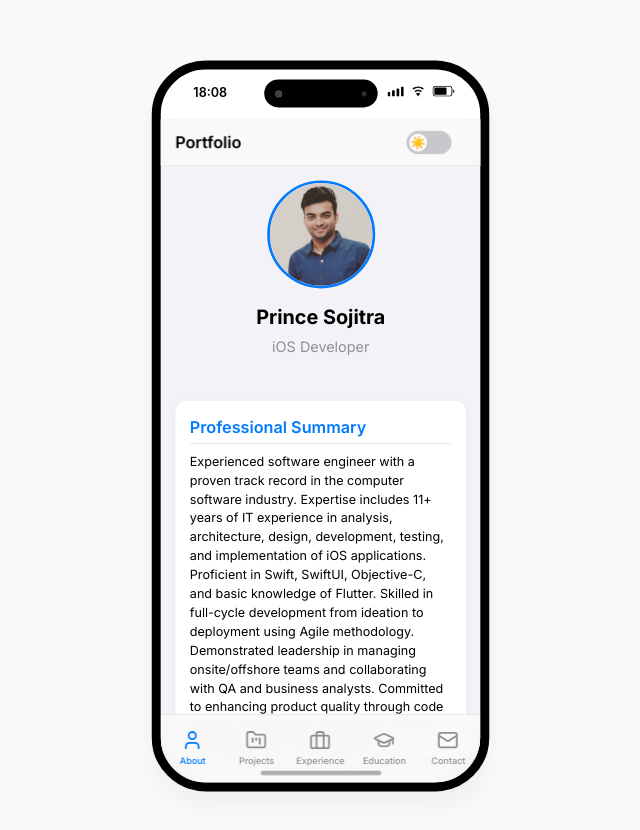
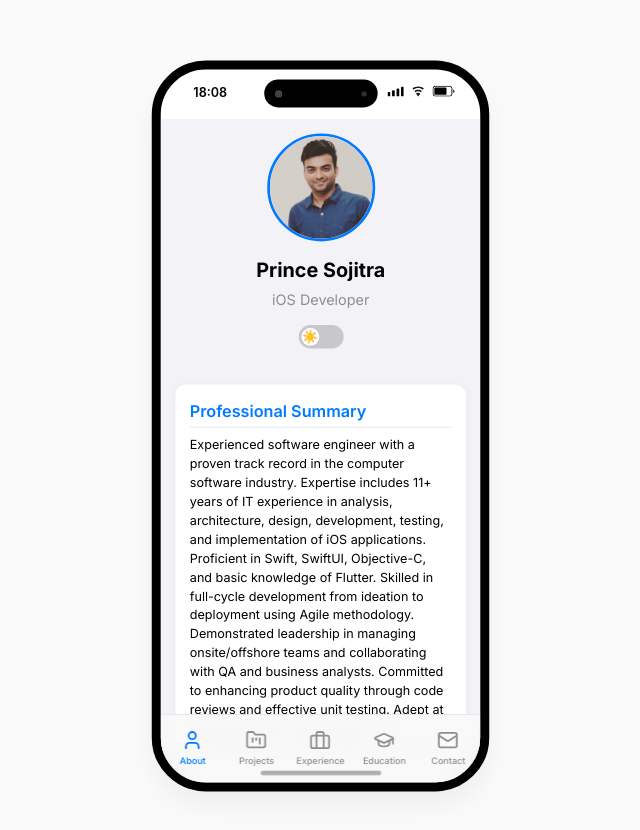
Before and after one commit to draj222/hidheerajios, a React (Vite) app: page / in a window 1280 px wide. Shown: the top 830 px of the page, without its empty margins (320-960 px from the left). Built offline with nearby package versions, Linux system fonts and the light colour scheme.

Commit message:
dark mode toggle

```diff
--- a/src/App.tsx
+++ b/src/App.tsx
@@ -6,7 +6,6 @@ import Projects from './components/Projects';
 import WorkExperience from './components/WorkExperience';
 import Education from './components/Education';
 import Contact from './components/Contact';
-import Header from './components/Header';
 import { ThemeProvider } from './components/ThemeContext';
 import './styles/App.css';
 import resumeData from './resume.json';
@@ -47,7 +46,6 @@ function App() {
 
   const appContent = (
     <div className="ios-app">
-      <Header />
       <main className="ios-content">
         {renderContent()}
       </main>
--- a/src/components/About.tsx
+++ b/src/components/About.tsx
@@ -1,6 +1,7 @@
 import React from 'react';
 import '../styles/About.css';
 import resumeData from '../resume.json';
+import ThemeToggle from './ThemeToggle';
 
 const About: React.FC = () => {
   const { basics, summary, skills, languages } = resumeData;
@@ -17,6 +18,7 @@ const About: React.FC = () => {
         </div>
         <h2 className="profile-name">{basics.name}</h2>
         <p className="profile-title">{basics.title}</p>
+        <ThemeToggle />
       </div>
 
       <div className="ios-card">
--- a/src/components/Header.tsx
+++ /dev/null
@@ -1,16 +0,0 @@
-import React from 'react';
-import ThemeToggle from './ThemeToggle';
-import '../styles/Header.css';
-
-const Header: React.FC = () => {
-  return (
-    <header className="ios-header">
-      <div className="header-content">
-        <h1 className="header-title">Portfolio</h1>
-        <ThemeToggle />
-      </div>
-    </header>
-  );
-};
-
-export default Header;
--- a/src/styles/About.css
+++ b/src/styles/About.css
@@ -7,6 +7,10 @@
   flex-direction: column;
   align-items: center;
   margin-bottom: var(--spacing-lg);
+}
+
+.profile-section .theme-toggle-container {
+  margin-top: 8px;
 }
 
 .profile-image-container {
@@ -23,6 +27,7 @@
   height: 100%;
   object-fit: cover;
 }
+
 
 .profile-name {
   font-size: 22px;
--- a/src/styles/Header.css
+++ /dev/null
@@ -1,33 +0,0 @@
-.ios-header {
-  position: sticky;
-  top: 0;
-  z-index: 100;
-  background-color: var(--ios-header-background);
-  backdrop-filter: blur(10px);
-  -webkit-backdrop-filter: blur(10px);
-  border-bottom: 1px solid var(--ios-separator);
-  padding: 12px 16px;
-  width: 100%;
-}
-
-.header-content {
-  display: flex;
-  justify-content: space-between;
-  align-items: center;
-}
-
-.header-title {
-  font-size: 18px;
-  font-weight: 600;
-  margin: 0;
-  color: var(--ios-text-primary);
-}
-
-body.dark-theme .header-title {
-  color: var(--ios-dark-text-primary);
-}
-
-body.dark-theme .ios-header {
-  background-color: var(--ios-dark-header-background);
-  border-bottom-color: var(--ios-dark-separator);
-}
--- a/src/styles/ThemeToggle.css
+++ b/src/styles/ThemeToggle.css
@@ -2,7 +2,6 @@
   display: flex;
   align-items: center;
   justify-content: center;
-  margin-right: 16px;
 }
 
 .theme-toggle {
```
